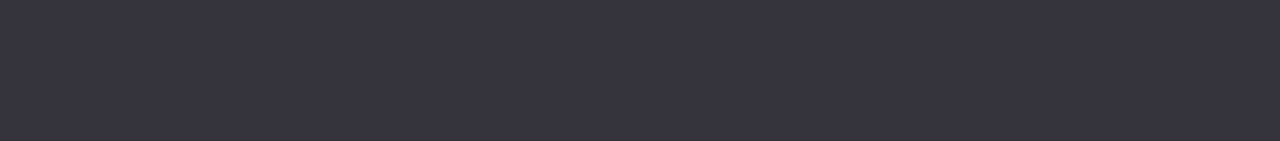
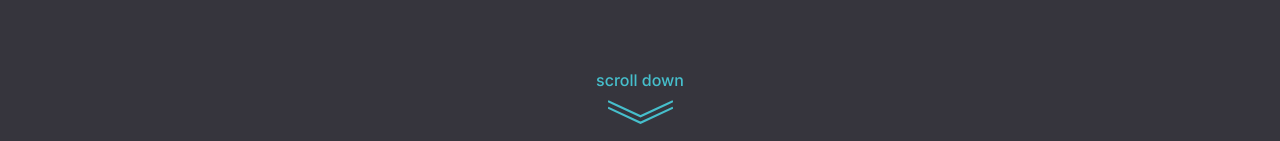
Before and after one commit to 4ndrs/portfolio-projekt, a Next.js app: page / in a window 1280 px wide. Shown: the part 659-800 px from the top of the page. Built offline with nearby package versions, Linux system fonts and the light colour scheme.

Commit message:
Add call to action to Hero component

```diff
--- a/components/Hero.module.css
+++ b/components/Hero.module.css
@@ -16,3 +16,14 @@
 .highlight {
   color: var(--miku-color-two);
 }
+
+.cta {
+  position: absolute;
+  bottom: 17px;
+  display: flex;
+  flex-direction: column;
+  align-items: center;
+  gap: 10px;
+  color: var(--miku-color-three);
+  stroke: var(--miku-color-three);
+}
--- a/components/Hero.tsx
+++ b/components/Hero.tsx
@@ -1,3 +1,6 @@
+import Link from "next/link";
+import ChevronSVG from "./ChevronSVG";
+
 import styles from "./Hero.module.css";
 
 const Hero = () => (
@@ -6,6 +9,10 @@ const Hero = () => (
       Hi, I&apos;m <span className={styles.highlight}>Andres</span>
       <br />A Software <span className={styles.highlight}>Developer</span>
     </h1>
+    <Link href="#" className={styles.cta}>
+      scroll down
+      <ChevronSVG width={65} height={24} />
+    </Link>
   </section>
 );
 
```
